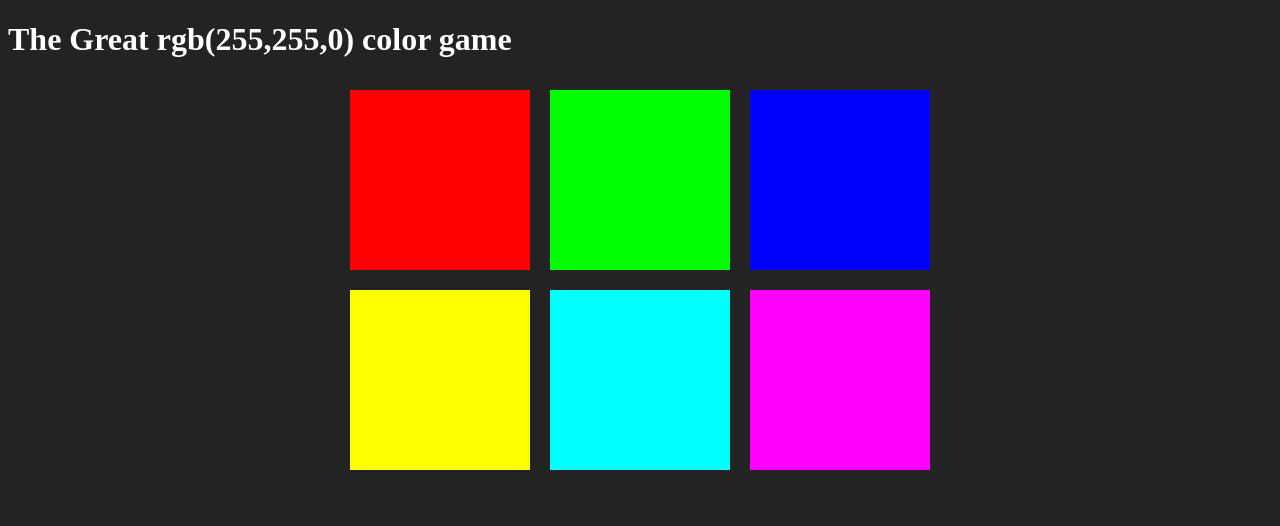
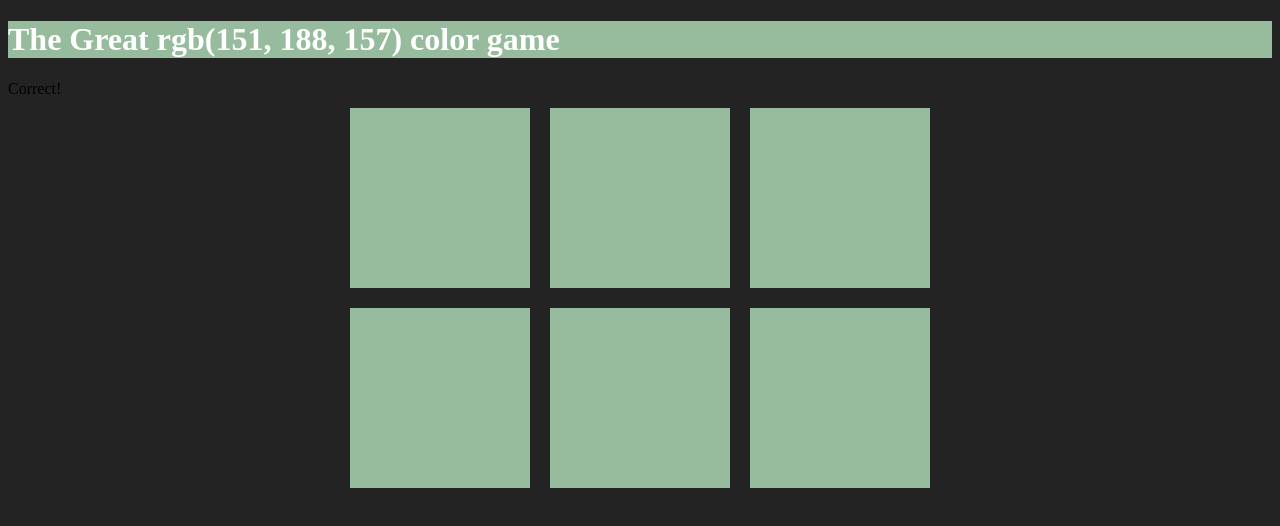
Before and after one commit to igniteeng000/colorGame, a website: page index.html in a window 1280 px wide. Both pictures are taken after a click on the element 439 px from the left and 179 px from the top of the page. Drawn offline with Linux system fonts and the light colour scheme.

Commit message:
added random color

```diff
--- a/index.html
+++ b/index.html
@@ -9,6 +9,9 @@
 
 <body>
   <h1>The Great <span id="colorDisplay">RGB</span> color game</h1>
+  <div> <span id = "message"></span>
+
+  </div>
   <div id="container">
     <div class="square"></div>
     <div class="square"></div>
--- a/js/script.js
+++ b/js/script.js
@@ -1,15 +1,10 @@
-var colors = [
-  "rgb(255,0,0)",
-  "rgb(0,255,0)",
-  "rgb(0,0,255)",
-  "rgb(255,255,0)",
-  "rgb(0,255,255)",
-  "rgb(255,0,255)"
-  ]
 
+  var colors = generateRandomColors(6);
   var squares = document.querySelectorAll(".square");
-  var pickedColor = colors[3];
+  var pickedColor = pickColor();
   var colorDisplay = document.getElementById("colorDisplay");
+  var messageDisplay = document.querySelector("#message");
+  var h1 = document.querySelector("h1");
   colorDisplay.textContent = pickedColor;
   for (var i = 0; i < squares.length; i++) {
     squares[i].style.background = colors[i];
@@ -18,9 +13,39 @@ var colors = [
     var clickedColor = this.style.background;
 
     if (clickedColor === pickedColor){
-      alert("Correct");
+      messageDisplay.textContent = "Correct!";
+      changeColors(clickedColor);
+      h1.style.background = clickedColor;
     }else {
-      alert("Wrong");
+      this.style.background = "#232323";
+      messageDisplay.textContent = "Try Again";
     }
   });
   }
+
+    function changeColors(color){
+      for (var i = 0; i < squares.length; i++) {
+        squares[i].style.background = color;
+      }
+    }
+
+
+  function pickColor(){
+    var random = Math.floor(Math.random()*colors.length);
+    return colors[random];
+  }
+
+  function generateRandomColors(num){
+    var arr = [];
+    for (var i = 0; i < num; i++) {
+      arr.push(randomColor())
+    }
+    return arr;
+  }
+
+  function randomColor(){
+    var r = Math.floor(Math.random() * 256);
+    var g = Math.floor(Math.random() * 256);
+    var b = Math.floor(Math.random() * 256);
+    return "rgb(" + r + ", " + g + ", " + b +")";
+  }
```
